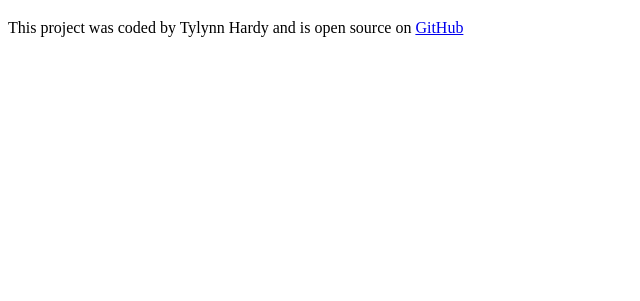
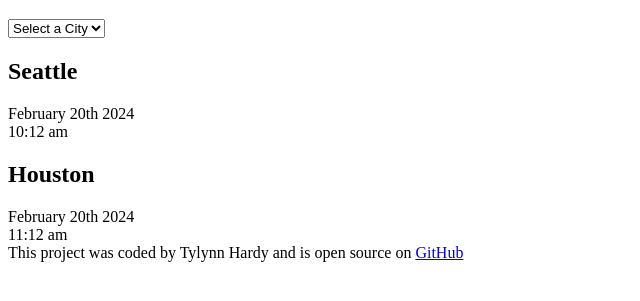
Before and after one commit to tylynnhardy/world-clock-project, a plain HTML site: page index.html in a window 1280 px wide. Shown: the part 61-362 px from the top of the page, without its empty margins (0-640 px from the left). Drawn offline with Linux system fonts and the light colour scheme.

Commit message:
added basic html

```diff
--- a/index.html
+++ b/index.html
@@ -8,6 +8,22 @@
 </head>
 <body>
     <h1>World Clock</h1>
+    <select name="city-select" id="city-select">
+        <option value="">Select a City</option>
+        <option value="tucson">Tucson</option>
+        <option value="nashville">Nashville</option>
+        <option value="las vegas">Las Vegas</option>
+    </select>
+    <div class="cities">
+        <h2>Seattle</h2>
+        <div class="date">February 20th 2024</div>
+        <div class="time">10:12 am</div>
+    </div>
+    <div class="cities">
+        <h2>Houston</h2>
+        <div class="date">February 20th 2024</div>
+        <div class="time">11:12 am</div>
+    </div>
 
     <footer>
         This project was coded by Tylynn Hardy and is open source on <a href="https://github.com/tylynnhardy/world-clock-project"target="blank">GitHub</a>
```
